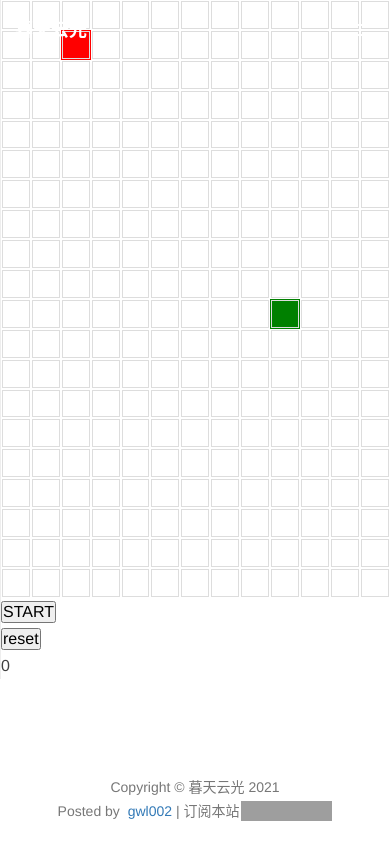
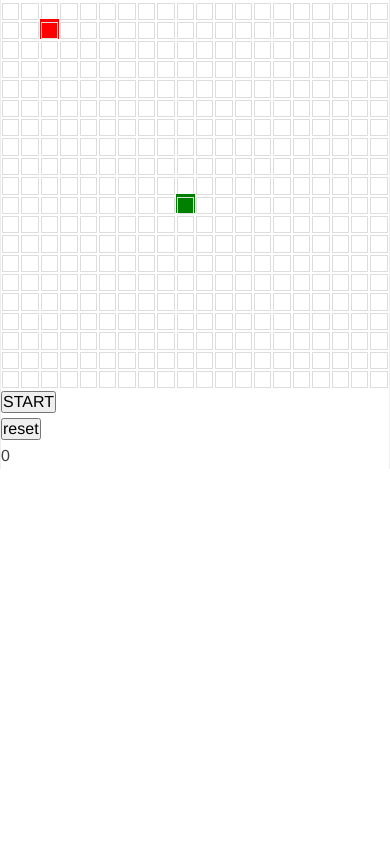
Before and after one commit to gwl002/gwl002.github.io, a Next.js app: page /game/greedySnake in a window 390 px wide. Built offline with nearby package versions, Linux system fonts and the light colour scheme; grey boxes are pictures that could not be loaded.

Commit message:
fix snake style

```diff
--- a/layout/NoLayout.js
+++ b/layout/NoLayout.js
@@ -4,9 +4,7 @@ import Footer from "../components/footer";
 export default function NoLayout(props) {
     return (
         <>
-            <NavBar />
             {props.children}
-            <Footer />
         </>
     )
 }
--- a/pages/game/greedySnake.js
+++ b/pages/game/greedySnake.js
@@ -290,7 +290,7 @@ const Board = memo(({ winWidth, size, isGameOver }) => {
 
     const Row = ({ rowIndex }) => {
         return (
-            <div className="row">
+            <div className="rowContainer">
                 {
                     Array(size).fill().map((item, index) => (
                         <span key={index} className="boardItem" style={{ width: itemWidth, height: itemWidth }}>
--- a/public/styles/greedySnake.css
+++ b/public/styles/greedySnake.css
@@ -29,7 +29,7 @@ body {
     position: relative;
 }
 
-.row {
+.rowContainer {
     display: flex;
     flex-direction: row;
 }
@@ -72,7 +72,7 @@ body {
 }
 
 @media screen and (max-width: 600px) {
-    .container {
+    .snakeGame {
         width: 100%;
     }
 }
```
